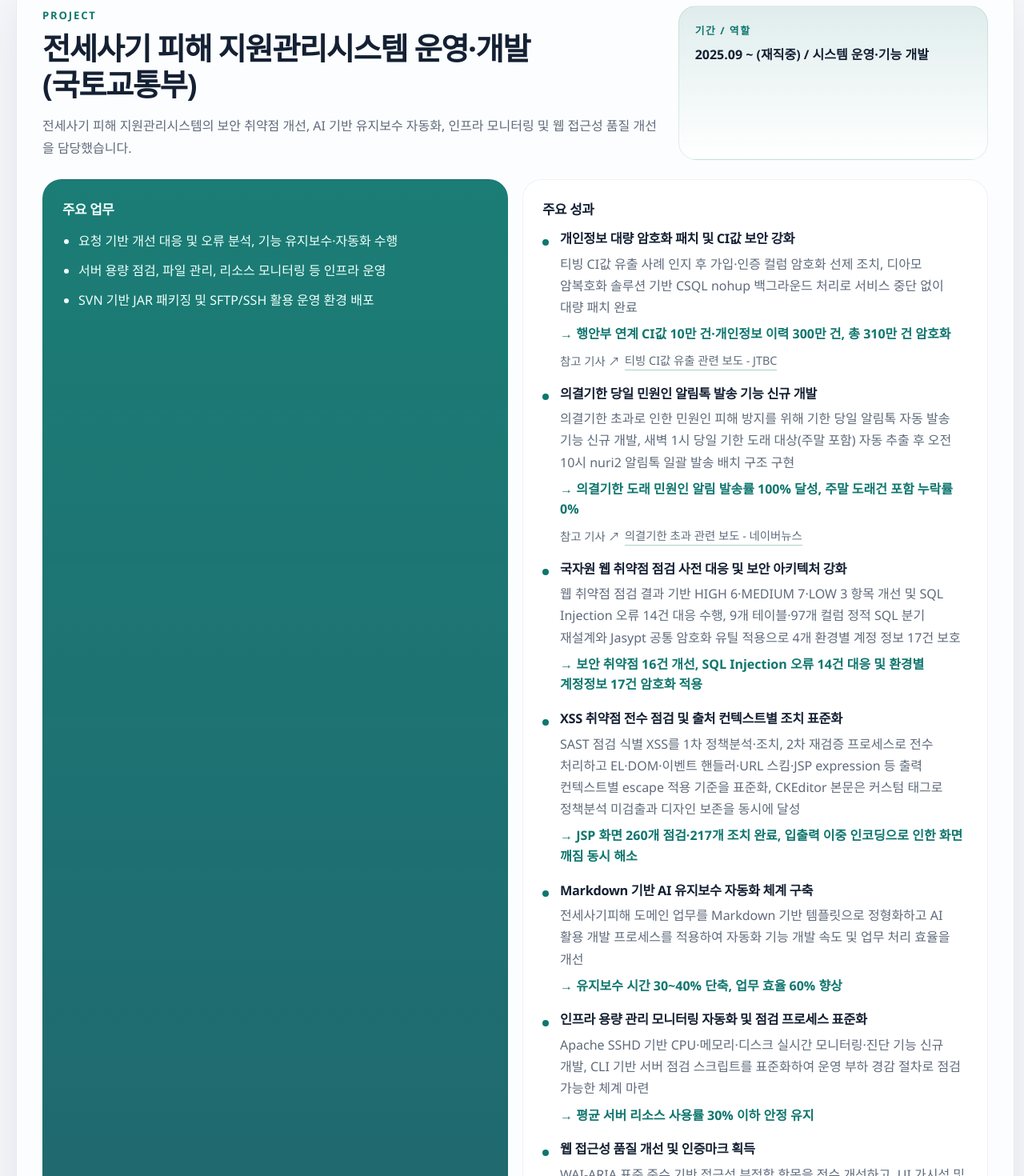
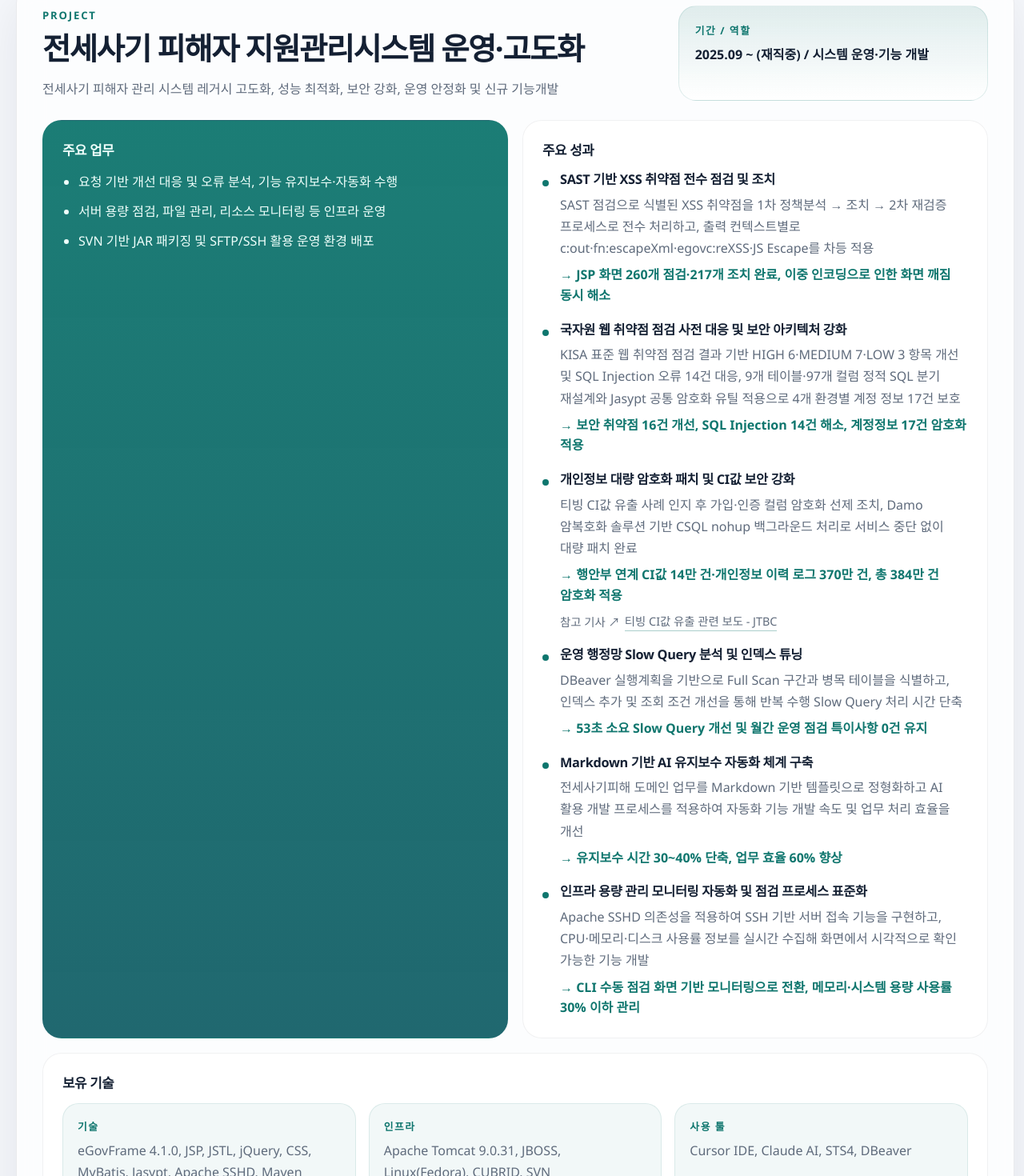
Before and after one commit to seulgae/seulgae.github.io, a React (Vite) app: page /ProjectsList in a window 1280 px wide. Shown: the part 200-1670 px from the top of the page at 80% size. Built offline with nearby package versions, Linux system fonts and the light colour scheme.

Commit message:
[20260704]경력기술서 내용, Navbar 제목 현행화

```diff
--- a/src/components/Navbar.jsx
+++ b/src/components/Navbar.jsx
@@ -107,17 +107,17 @@ function Navbar({ isOpen, toggleSidebar }) {
             <ul className={`submenu ${showSubmenu ? "open" : ""}`}>
               <li>
                 <Link to="/ProjectsList" onClick={toggleSidebar}>
-                  <NavLabel text="전세사기 피해 지원관리시스템 운영·개발 (국토교통부)" />
+                  <NavLabel text="전세사기 피해자 지원관리시스템 운영·고도화" />
                 </Link>
               </li>
               <li>
                 <Link to="/ProjectsList2" onClick={toggleSidebar}>
-                  <NavLabel text="CloudXper 클라우드 빌링 통합 관리 플랫폼 고도화 개발 (LG CNS)" />
+                  <NavLabel text="CloudXper 클라우드 빌링 플랫폼 고도화" />
                 </Link>
               </li>
               <li>
                 <Link to="/ProjectsList3" onClick={toggleSidebar}>
-                  <NavLabel text="LG U+ 통합 빌링 플랫폼 운영 및 유지보수 (배치·API·GW / NUBL·NUBO 기반)" />
+                  <NavLabel text="빌링 GW 시스템 개발·운영 유지보수" />
                 </Link>
               </li>
             </ul>
--- a/src/pages/Projects.jsx
+++ b/src/pages/Projects.jsx
@@ -1,8 +1,8 @@
 const projects = [
   {
-    projectName: "전세사기 피해 지원관리시스템 운영·개발 (국토교통부)",
+    projectName: "전세사기 피해자 지원관리시스템 운영·고도화",
     description:
-      "전세사기 피해 지원관리시스템의 보안 취약점 개선, AI 기반 유지보수 자동화, 인프라 모니터링 및 웹 접근성 품질 개선을 담당했습니다.",
+      "전세사기 피해자 관리 시스템 레거시 고도화, 성능 최적화, 보안 강화, 운영 안정화 및 신규 기능개발",
     periodAndRole: "2025.09 ~ (재직중) / 시스템 운영·기능 개발",
     skills: [
       {
@@ -26,10 +26,25 @@ const projects = [
     ],
     achievements: [
       {
+        title: "SAST 기반 XSS 취약점 전수 점검 및 조치",
+        detail:
+          "SAST 점검으로 식별된 XSS 취약점을 1차 정책분석 → 조치 → 2차 재검증 프로세스로 전수 처리하고, 출력 컨텍스트별로 c:out·fn:escapeXml·egovc:reXSS·JS Escape를 차등 적용",
+        result:
+          "JSP 화면 260개 점검·217개 조치 완료, 이중 인코딩으로 인한 화면 깨짐 동시 해소",
+      },
+      {
+        title: "국자원 웹 취약점 점검 사전 대응 및 보안 아키텍처 강화",
+        detail:
+          "KISA 표준 웹 취약점 점검 결과 기반 HIGH 6·MEDIUM 7·LOW 3 항목 개선 및 SQL Injection 오류 14건 대응, 9개 테이블·97개 컬럼 정적 SQL 분기 재설계와 Jasypt 공통 암호화 유틸 적용으로 4개 환경별 계정 정보 17건 보호",
+        result:
+          "보안 취약점 16건 개선, SQL Injection 14건 해소, 계정정보 17건 암호화 적용",
+      },
+      {
         title: "개인정보 대량 암호화 패치 및 CI값 보안 강화",
         detail:
-          "티빙 CI값 유출 사례 인지 후 가입·인증 컬럼 암호화 선제 조치, 디아모 암복호화 솔루션 기반 CSQL nohup 백그라운드 처리로 서비스 중단 없이 대량 패치 완료",
-        result: "행안부 연계 CI값 10만 건·개인정보 이력 300만 건, 총 310만 건 암호화",
+          "티빙 CI값 유출 사례 인지 후 가입·인증 컬럼 암호화 선제 조치, Damo 암복호화 솔루션 기반 CSQL nohup 백그라운드 처리로 서비스 중단 없이 대량 패치 완료",
+        result:
+          "행안부 연계 CI값 14만 건·개인정보 이력 로그 370만 건, 총 384만 건 암호화 적용",
         references: [
           {
             text: "티빙 CI값 유출 관련 보도 - JTBC",
@@ -38,30 +53,10 @@ const projects = [
         ],
       },
       {
-        title: "의결기한 당일 민원인 알림톡 발송 기능 신규 개발",
+        title: "운영 행정망 Slow Query 분석 및 인덱스 튜닝",
         detail:
-          "의결기한 초과로 인한 민원인 피해 방지를 위해 기한 당일 알림톡 자동 발송 기능 신규 개발, 새벽 1시 당일 기한 도래 대상(주말 포함) 자동 추출 후 오전 10시 nuri2 알림톡 일괄 발송 배치 구조 구현",
-        result: "의결기한 도래 민원인 알림 발송률 100% 달성, 주말 도래건 포함 누락률 0%",
-        references: [
-          {
-            text: "의결기한 초과 관련 보도 - 네이버뉴스",
-            href: "https://n.news.naver.com/mnews/article/088/0001013871?sid=102",
-          },
-        ],
-      },
-      {
-        title: "국자원 웹 취약점 점검 사전 대응 및 보안 아키텍처 강화",
-        detail:
-          "웹 취약점 점검 결과 기반 HIGH 6·MEDIUM 7·LOW 3 항목 개선 및 SQL Injection 오류 14건 대응 수행, 9개 테이블·97개 컬럼 정적 SQL 분기 재설계와 Jasypt 공통 암호화 유틸 적용으로 4개 환경별 계정 정보 17건 보호",
-        result:
-          "보안 취약점 16건 개선, SQL Injection 오류 14건 대응 및 환경별 계정정보 17건 암호화 적용",
-      },
-      {
-        title: "XSS 취약점 전수 점검 및 출처 컨텍스트별 조치 표준화",
-        detail:
-          "SAST 점검 식별 XSS를 1차 정책분석·조치, 2차 재검증 프로세스로 전수 처리하고 EL·DOM·이벤트 핸들러·URL 스킴·JSP expression 등 출력 컨텍스트별 escape 적용 기준을 표준화, CKEditor 본문은 커스텀 태그로 정책분석 미검출과 디자인 보존을 동시에 달성",
-        result:
-          "JSP 화면 260개 점검·217개 조치 완료, 입출력 이중 인코딩으로 인한 화면 깨짐 동시 해소",
+          "DBeaver 실행계획을 기반으로 Full Scan 구간과 병목 테이블을 식별하고, 인덱스 추가 및 조회 조건 개선을 통해 반복 수행 Slow Query 처리 시간 단축",
+        result: "53초 소요 Slow Query 개선 및 월간 운영 점검 특이사항 0건 유지",
       },
       {
         title: "Markdown 기반 AI 유지보수 자동화 체계 구축",
@@ -72,14 +67,8 @@ const projects = [
       {
         title: "인프라 용량 관리 모니터링 자동화 및 점검 프로세스 표준화",
         detail:
-          "Apache SSHD 기반 CPU·메모리·디스크 실시간 모니터링·진단 기능 신규 개발, CLI 기반 서버 점검 스크립트를 표준화하여 운영 부하 경감 절차로 점검 가능한 체계 마련",
-        result: "평균 서버 리소스 사용률 30% 이하 안정 유지",
-      },
-      {
-        title: "웹 접근성 품질 개선 및 인증마크 획득",
-        detail:
-          "WAI-ARIA 표준 준수 기반 접근성 부적합 항목을 전수 개선하고, UI 가시성 및 사용성 향상을 통해 웹 접근성 품질 개선 수행",
-        result: "접근성 준수율 99.7% 달성, 웹 접근성 품질인증마크 획득",
+          "Apache SSHD 의존성을 적용하여 SSH 기반 서버 접속 기능을 구현하고, CPU·메모리·디스크 사용률 정보를 실시간 수집해 화면에서 시각적으로 확인 가능한 기능 개발",
+        result: "CLI 수동 점검 화면 기반 모니터링으로 전환, 메모리·시스템 용량 사용률 30% 이하 관리",
       },
     ],
   },
--- a/src/pages/Projects2.jsx
+++ b/src/pages/Projects2.jsx
@@ -1,8 +1,8 @@
 const projects = [
   {
-    projectName: "CloudXper 빌링 통합 관리 플랫폼 고도화 개발 (LG CNS)",
+    projectName: "LG CNS CloudXper 클라우드 빌링 플랫폼 고도화",
     description:
-      "클라우드(AWS, GCP, Azure, Kakao) 저장소 대여·청구를 통합하고 자동화하는 백엔드 고도화 프로젝트입니다.",
+      "AWS · GCP · Azure · Kakao 저장소 대여·청구 통합 관리 플랫폼의 백엔드 아키텍처 개선 및 대용량 데이터 처리 최적화",
     periodAndRole: "2024.10 ~ 2025.02 / 플랫폼 서버 백엔드 개발",
     skills: [
       {
@@ -25,16 +25,16 @@ const projects = [
     ],
     achievements: [
       {
-        title: "대용량 데이터 조회 성능 최적화 및 디자인 패턴 표준화",
+        title: "대용량 데이터 조회 성능 최적화",
         detail:
           "Java Parallel Stream 기반 병렬 처리 구조를 소스 전역 집계 로직에 적용하여 대용량 데이터 처리 성능 개선",
         result: "API 응답 시간 87% 단축 (10분 → 1분 15초)",
       },
       {
-        title: "Redis 기반 인증 아키텍처 자동화",
+        title: "Redis 기반 인증 아키텍처 최적화",
         detail:
           "OAuth 인증·권한 정보를 Redis에 캐싱하는 권한 모듈을 신규 개발하고 토큰 만료와 Redis TTL을 자동 동기화",
-        result: "인증 과정 Zero DB Access 달성, 인증 일관성 확보",
+        result: "인증·권한 조회 병목을 제거하여 페이지 전환 및 렌더링 응답 속도 개선(10초 -> 0.10초 이내)",
       },
       {
         title: "코드 리팩토링 및 개발 컨벤션 표준화",
--- a/src/pages/Projects3.jsx
+++ b/src/pages/Projects3.jsx
@@ -1,11 +1,10 @@
 const projects = [
   {
     projectName:
-      "LG U+ 통합 빌링 플랫폼 운영 및 유지보수 " +
-      "(배치·API·GW / NUBL·NUBO 기반)",
+      "LG U+ 청구 및 빌링 GW 시스템 개발·운영 유지보수",
     description:
-      "빌링 청구 시스템의 배치·조회 서비스와 Kafka 기반 GW 연동 시스템의 운영 및 유지보수를 담당했습니다.",
-    periodAndRole: "2022.11 ~ 2025.04 / 시스템 운영·기능 개발",
+      "Kafka 기반 청구·빌링 GW 시스템의 개발 및 운영, 이기종 시스템 연동 및 데이터 흐름 표준화",
+    periodAndRole: "2022.11 ~ 2025.05 / SM/SI 서비스 개발 및 연동 시스템 유지보수",
     skills: [
       {
         label: "기술",
@@ -38,13 +37,14 @@ const projects = [
         title: "이기종 DB 연동 유지보수 및 데이터 정합성 자동 검증",
         detail:
           "Oracle ↔ MySQL 인코딩 차이 이슈를 Java 바이트 변환 로직(SUBSTRB)·Subscriber 로직 수정으로 근본 해결, 연동 검증 로직을 공통 모듈로 표준화하여 신규 연동 추가 시 자동 적용",
-        result: "인코딩 오류 95% 감소, 신규 연동 실패율 0% 유지",
+        result: "인코딩 오류 95% 감소, 신규 연동 실패율 5% 미만 유지",
       },
       {
-        title: "배치 프로세스 표준화 및 리포팅 자동화",
+        title: "청구 도메인 기반 요금·위약금 조회 API 신규 개발",
         detail:
-          "Spring Batch(Tasklet) 기반 배치 표준 템플릿을 설계해 모든 배치가 동일한 구조를 따르도록 정비, JSch·Apache POI 활용 SFTP 연계 및 CSV → XLSX 리포팅 자동화 구축",
-        result: "리포팅 업무 시간 80% 단축",
+          "3개월 요금 및 해지 위약금 조회 대내 API를 신규 개발하고, 고객 계약·요금제·청구 데이터를 연계하여 상담 화면 실시간 조회 기능 구현",
+        result:
+          "요금 분석 시뮬레이터 실시간 조회 API 제공, 3개월 예상 요금 안내 상담 업무 효율 향상",
       },
     ],
   },
--- a/src/pages/ResumePrint.jsx
+++ b/src/pages/ResumePrint.jsx
@@ -31,13 +31,12 @@ const projects = [
       "SVN 기반 JAR 패키징 및 SFTP/SSH 활용 운영 환경 배포",
     ],
     achievements: [
-      "개인정보 CI 및 이력 데이터 총 310만 건 암호화 패치를 서비스 중단 없이 완료",
-      "의결기한 당일 민원인 알림톡 자동 발송 배치 신규 개발로 발송률 100%, 누락률 0% 달성",
-      "보안 취약점 16건·SQL Injection 오류 14건 개선 및 Jasypt 기반 환경별 계정정보 17건 암호화 적용",
-      "XSS 취약점 전수 점검으로 JSP 화면 260개 점검·217개 조치 완료 및 입출력 이중 인코딩 화면 깨짐 해소",
-      "Markdown 기반 AI 유지보수 체계 구축으로 유지보수 시간 30~40% 단축, 업무 효율 60% 향상",
-      "Apache SSHD 기반 인프라 모니터링·점검 자동화로 평균 서버 리소스 사용률 30% 이하 안정 유지",
-      "웹 접근성 품질 개선으로 준수율 99.7% 달성 및 품질인증마크 획득",
+      "SAST 기반 XSS 취약점 전수 점검으로 JSP 화면 260개 점검·217개 조치 완료 및 이중 인코딩 화면 깨짐 해소",
+      "보안 취약점 16건 개선, SQL Injection 14건 해소 및 계정정보 17건 암호화 적용",
+      "행안부 연계 CI값 14만 건·개인정보 이력 로그 370만 건, 총 384만 건 암호화 적용",
+      "운영 행정망 Slow Query 분석 및 인덱스 튜닝으로 53초 소요 쿼리 개선, 월간 점검 특이사항 0건 유지",
+      "Markdown 기반 AI 유지보수 체계 구축으로 사용자 오류 재현 및 소스 분석 시간 30~40% 단축",
+      "Apache SSHD 기반 인프라 모니터링 전환으로 메모리·시스템 용량 사용률 30% 이하 관리",
     ],
   },
   {
@@ -50,9 +49,9 @@ const projects = [
       "OAuth 사용자 인증 정보 Redis 캐싱 기반 권한 모듈 개발",
     ],
     achievements: [
-      "병렬 처리 구조 적용으로 대용량 집계 처리 성능 87% 개선",
-      "Redis 기반 인증·권한 캐싱 구조 설계로 처리 성능과 유지보수성 향상",
-      "Builder Pattern 기반 구조 정리로 중복 로직 제거 및 유지보수성 강화",
+      "Java Parallel Stream 기반 병렬 처리 구조 적용으로 API 응답 시간 87% 단축(10분 → 1분 15초)",
+      "Redis 기반 인증·권한 캐싱 모듈 개발로 페이지 전환 및 렌더링 응답 속도 개선(10초 -> 0.10초 이내)",
+      "Builder Pattern 도입 및 개발 컨벤션 표준화로 유지보수성·협업 효율 향상, SonarQube 코드 품질 지표 개선",
     ],
   },
   {
@@ -66,8 +65,8 @@ const projects = [
     ],
     achievements: [
       "WhaTap 기반 오류 분석 및 재처리 프로세스 구축으로 Kafka 연동 오류 93% 감소",
-      "Oracle·MySQL 인코딩 처리 로직 개선으로 데이터 오류 95% 이상 감소",
-      "배치·리포팅 자동화로 업무 처리 시간을 80% 이상 단축",
+      "Oracle·MySQL 인코딩 처리 로직 개선으로 인코딩 오류 95% 감소 및 신규 연동 실패율 5% 미만 유지",
+      "요금·위약금 조회 API 신규 개발로 3개월 예상 요금 안내 상담 업무 효율 향상",
     ],
   },
 ];
```
